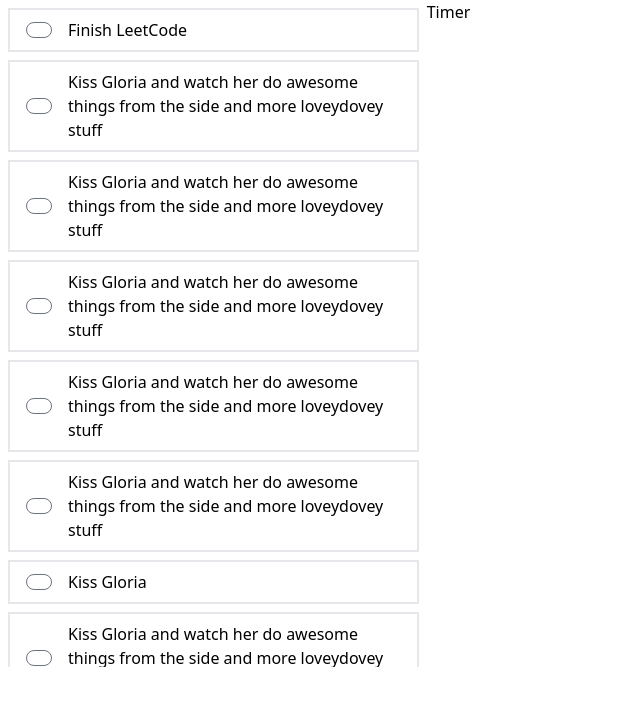
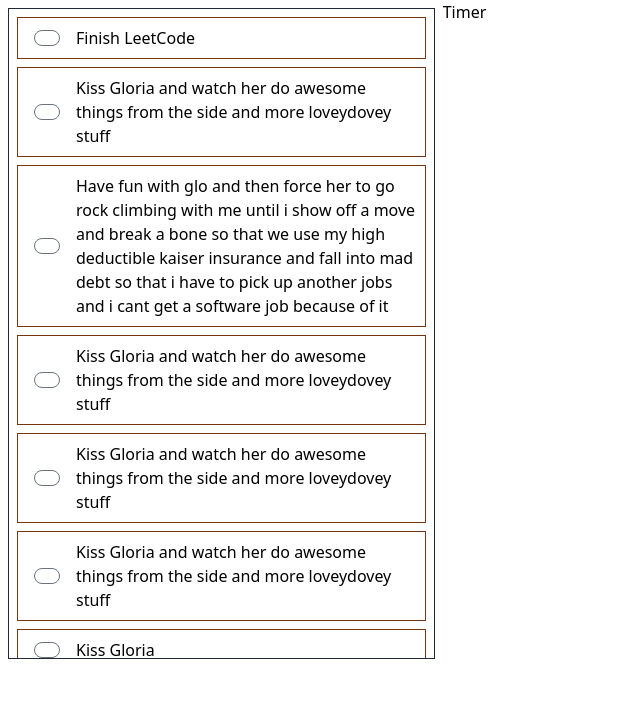
Before and after one commit to AndoChung/Pomodoro, a React (Vite) app in the folder frontend/: page / in a window 1280 px wide. Shown: the top 706 px of the page, without its empty margins (0-640 px from the left). Built offline with nearby package versions, Linux system fonts and the light colour scheme; no server answers.

Commit message:
styled todolist component

```diff
--- a/frontend/src/components/ToDoList/ToDo.jsx
+++ b/frontend/src/components/ToDoList/ToDo.jsx
@@ -4,7 +4,7 @@ const ToDo = ({ goal }) => {
 
   return (
     <div>
-        <div className='flex border-2 m-2 p-2'>
+        <div className='flex border-amber-900 border m-2 p-2'>
             <div className='flex flex-col justify-center pr-4 pl-2'>
                 <input type='checkbox' className='rounded-full px-3' />
             </div>
--- a/frontend/src/components/ToDoList/ToDoList.jsx
+++ b/frontend/src/components/ToDoList/ToDoList.jsx
@@ -4,11 +4,15 @@ import ToDo from './ToDo'
 
 const ToDoList = () => {
   return (
-    <div className='w-1/3 overflow-y-scroll'>
+    <div className='w-1/3 overflow-y-scroll border border-gray-800 m-2'>
       <div className=''>
         <ToDo goal="Finish LeetCode"/>
         <ToDo goal="Kiss Gloria and watch her do awesome things from the side and more loveydovey stuff" />
+        <ToDo goal="Have fun with glo and then force her to go rock climbing with me until i show off a move and break a bone so that we use my high deductible kaiser insurance and fall into mad debt so that i have to pick up another jobs and i cant get a software job because of it" />
         <ToDo goal="Kiss Gloria and watch her do awesome things from the side and more loveydovey stuff" />
+        <ToDo goal="Kiss Gloria and watch her do awesome things from the side and more loveydovey stuff" />
+        <ToDo goal="Kiss Gloria and watch her do awesome things from the side and more loveydovey stuff" />
+        <ToDo goal="Kiss Gloria" />
         <ToDo goal="Kiss Gloria and watch her do awesome things from the side and more loveydovey stuff" />
         <ToDo goal="Kiss Gloria and watch her do awesome things from the side and more loveydovey stuff" />
         <ToDo goal="Kiss Gloria and watch her do awesome things from the side and more loveydovey stuff" />
--- a/frontend/src/index.css
+++ b/frontend/src/index.css
@@ -1,3 +1,20 @@
 @tailwind base;
 @tailwind components;
 @tailwind utilities;
+
+/* width */
+::-webkit-scrollbar {
+    width: 6px;
+}
+
+
+/* Handle */
+::-webkit-scrollbar-thumb {
+    background: #888;
+    border-radius: 3px;
+}
+
+/* Handle on hover */
+::-webkit-scrollbar-thumb:hover {
+    background: #555;
+}
```
